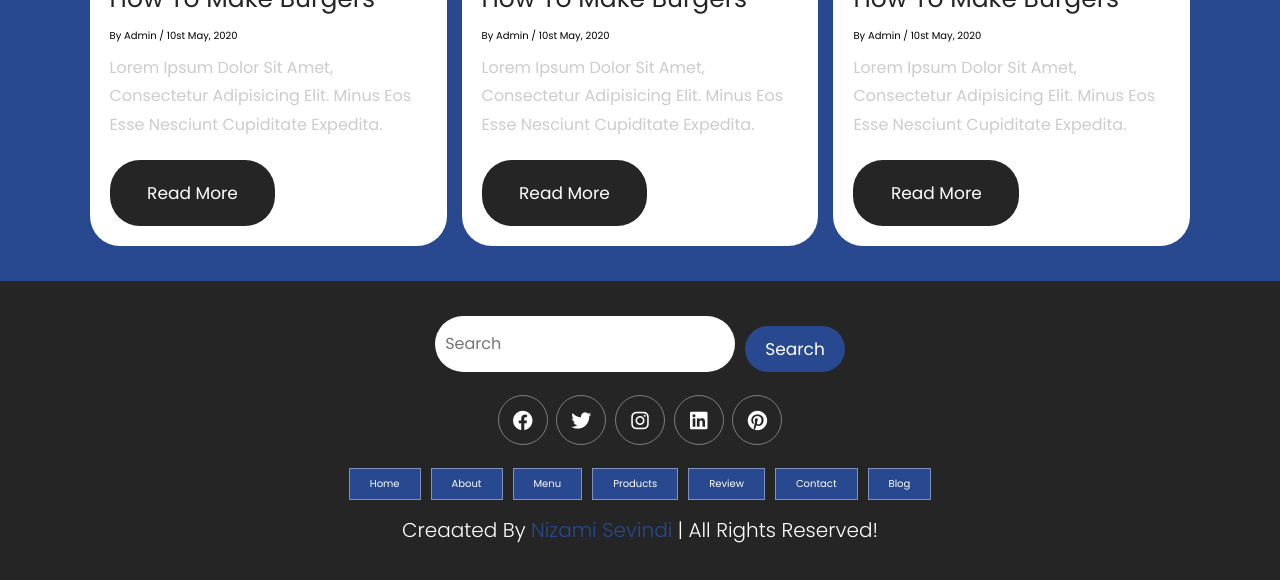
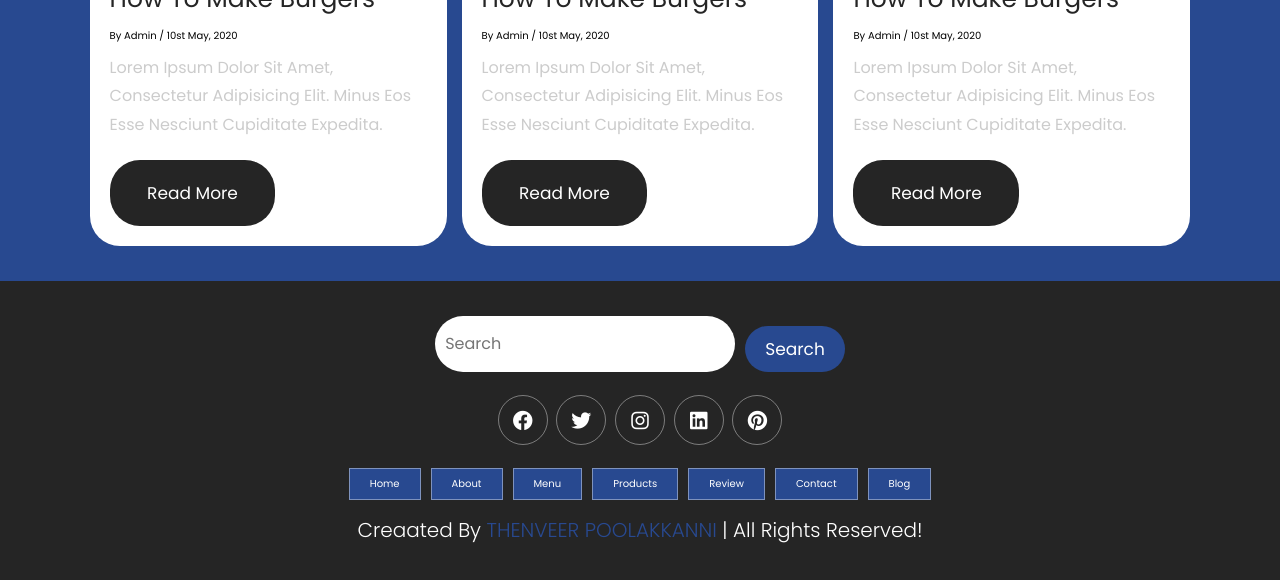
Before and after one commit to thenveerpk/FastFoodDelivery, a plain HTML site: page index.html in a window 1280 px wide. Shown: the part 5485-6065 px from the top of the page. Drawn offline with Linux system fonts and the light colour scheme.

Commit message:
Update index.html

```diff
--- a/index.html
+++ b/index.html
@@ -369,7 +369,7 @@
             <a href="#blog">blog</a>
         </div>
         <div class="credit">
-            creaated by <span>Nizami Sevindi</span> | all rights reserved!
+            creaated by <span>THENVEER POOLAKKANNI</span> | all rights reserved!
         </div>
     </section>
     <!---------------------------------------------FOOTER SECTION -->
```
